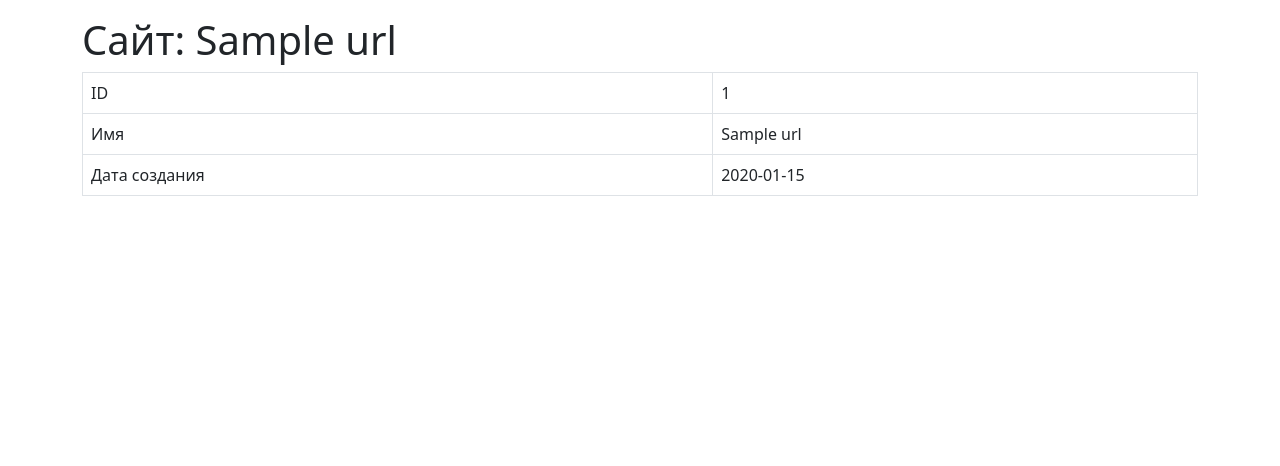
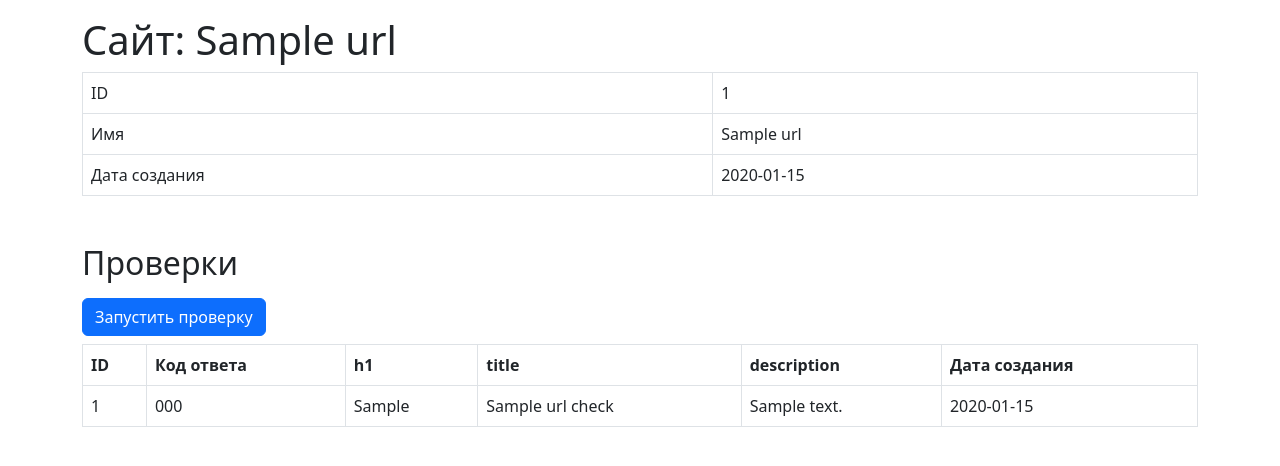
Before and after one commit to rumbks/python-project-83, a Flask app: template page_analyzer/templates/url.html in a window 1280 px wide. Shown: the part 56-522 px from the top of the page. Run offline with Flask 2, Linux system fonts and the light colour scheme; the template is opened without the code that fills it: most values are stand-ins (such as "Sample title", 1, 10 or a date in 2020); parts of the project's set-up code (start-up, migrations or seed data) failed here and were passed over.

Commit message:
Implement mock url check

```diff
--- a/page_analyzer/app.py
+++ b/page_analyzer/app.py
@@ -45,5 +45,12 @@ def urls():
 
 @app.get("/urls/<int:url_id>", endpoint='url')
 def url(url_id):
-    url = db.entities.url.get_by_id(url_id)
-    return render_template('url.html', url=url)
+    url_ = db.entities.url.get_by_id(url_id)
+    url_checks = db.entities.url_check.get_all_for_url(url_.id)
+    return render_template('url.html', url=url_, url_checks=url_checks)
+
+
+@app.post("/urls/<int:url_id>/checks", endpoint='check_url')
+def check_url(url_id):
+    db.entities.url_check.create_for_url(url_id, status_code=200)
+    return redirect(url_for('url', url_id=url_id))
--- a/page_analyzer/db/entities/__init__.py
+++ b/page_analyzer/db/entities/__init__.py
@@ -1 +1 @@
-from page_analyzer.db.entities import url
+from page_analyzer.db.entities import url, url_check
--- a/page_analyzer/db/entities/url.py
+++ b/page_analyzer/db/entities/url.py
@@ -3,8 +3,6 @@ from typing import Optional, List
 from page_analyzer import entities
 
 from page_analyzer.db import connection
-
-from psycopg2 import sql
 
 
 def _get(
--- a/page_analyzer/templates/url.html
+++ b/page_analyzer/templates/url.html
@@ -18,5 +18,36 @@
             </tr>
             </tbody>
         </table>
+
+        <h2 class="mt-5 mb-3">Проверки</h2>
+
+        <form method="post" action="{{ url_for('check_url', url_id = url.id) }}">
+            <input type="submit" class="btn btn-primary" value="Запустить проверку">
+        </form>
+
+        <div>
+            <table class="table table-bordered table-hover mt-2" data-test="checks">
+                <tbody>
+                <tr>
+                    <th>ID</th>
+                    <th>Код ответа</th>
+                    <th>h1</th>
+                    <th>title</th>
+                    <th>description</th>
+                    <th>Дата создания</th>
+                </tr>
+                {% for url_check in url_checks %}
+                <tr>
+                    <td>{{ url_check.id }}</td>
+                    <td>{{ url_check.status_code }}</td>
+                    <td>{{ url_check.h1 if url_check.h1}}</td>
+                    <td>{{ url_check.title if url_check.title}}</td>
+                    <td>{{ url_check.description if url_check.description}}</td>
+                    <td>{{ url_check.created_at | dt }}</td>
+                </tr>
+                {% endfor %}
+                </tbody>
+            </table>
+        </div>
     </div>
 {% endblock %}
```
Also changed, not shown: database.sql (+14 -1 lines), page_analyzer/db/entities/url_check.py (added, +31 -0 lines), page_analyzer/entities.py (+11 -0 lines), page_analyzer/db/__init__.py (line endings or trailing spaces).
